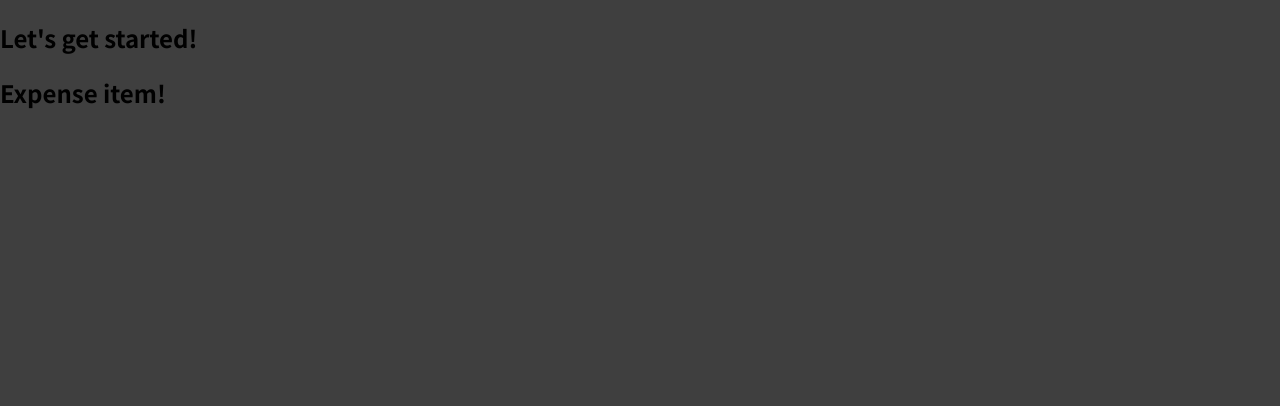
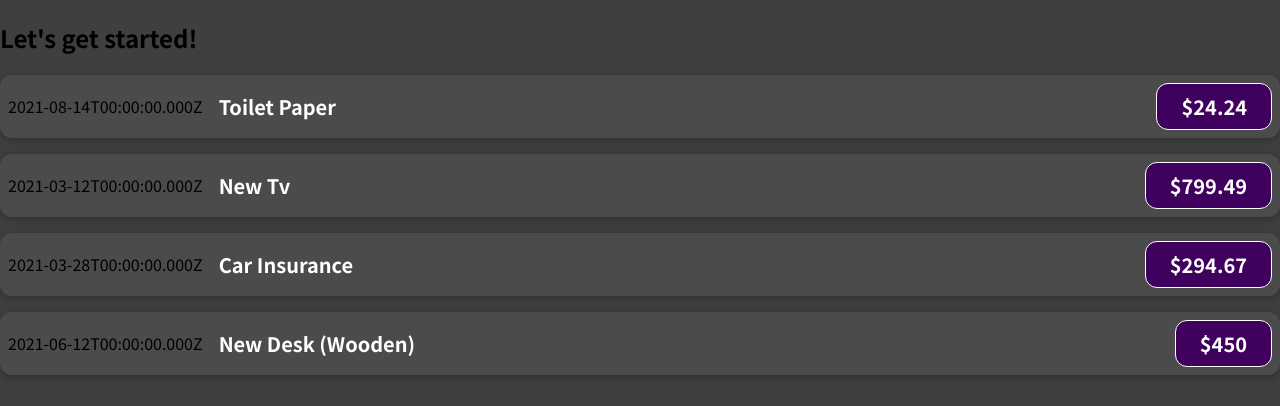
Before and after one commit to loretari/react_project.github.io, a JavaScript app in the folder react_project/: page / in a window 1280 px wide. Shown: the top 406 px of the page. Built offline with nearby package versions, Linux system fonts and the light colour scheme.

Commit message:
init: add variable expenses in App.js

```diff
--- a/react_project/src/App.js
+++ b/react_project/src/App.js
@@ -3,10 +3,57 @@
 import ExpenseItem from "./components/ExpenseItem";
 
 function App() {
+   const expenses = [
+       {
+           id: 'e1',
+           title: 'Toilet Paper',
+           amount: 24.24,
+           date: new Date(2021, 7, 14),
+       },
+       {
+           id: 'e2',
+           title: 'New Tv',
+           amount: 799.49,
+           date: new Date(2021, 2, 12),
+       },
+       {
+           id: 'e3',
+           title: 'Car Insurance',
+           amount: 294.67,
+           date: new Date(2021, 2, 28),
+       },
+       {
+           id: 'e4',
+           title: 'New Desk (Wooden)',
+           amount: 450,
+           date: new Date(2021, 5, 12),
+       },
+   ];
+
+
   return  (
       <div>
     <h2>Let's get started!</h2>
-<ExpenseItem></ExpenseItem>
+<ExpenseItem
+    title = {expenses[0].title}
+    amount = {expenses[0].amount}
+    date = {expenses[0].date}
+    ></ExpenseItem>
+        <ExpenseItem
+    title = {expenses[1].title}
+    amount = {expenses[1].amount}
+    date = {expenses[1].date}
+        ></ExpenseItem>
+        <ExpenseItem
+    title = {expenses[2].title}
+    amount = {expenses[2].amount}
+    date = {expenses[2].date}
+        ></ExpenseItem>
+        <ExpenseItem
+    title = {expenses[3].title}
+    amount = {expenses[3].amount}
+    date = {expenses[3].date}
+        ></ExpenseItem>
     </div>
 );
 }
--- a/react_project/src/components/ExpenseItem.js
+++ b/react_project/src/components/ExpenseItem.js
@@ -1,9 +1,20 @@
 
 
-function ExpenseItem() {
+import './ExpenseItem.css';
 
+function ExpenseItem(props) {
 
-return <h2>Expense item!</h2>
+const date = props.date.toISOString()
+
+    return (
+        <div className='expense-item'>
+        <div>{date}</div>
+        <div className='expense-item__description'>
+        <h2>{props.title}</h2>
+        <div className='expense-item__price'>${props.amount}</div>
+        </div>
+        </div>
+)
 
 }
 
```
